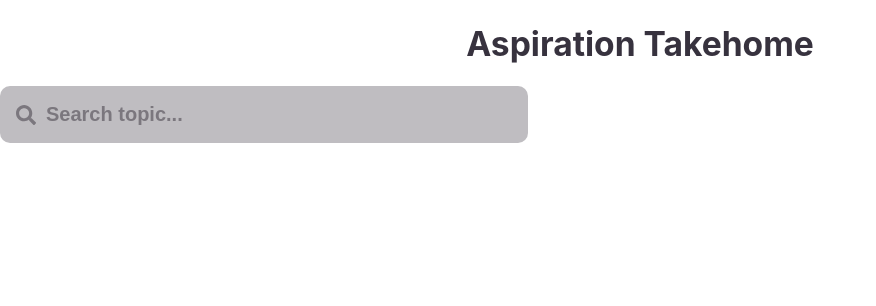
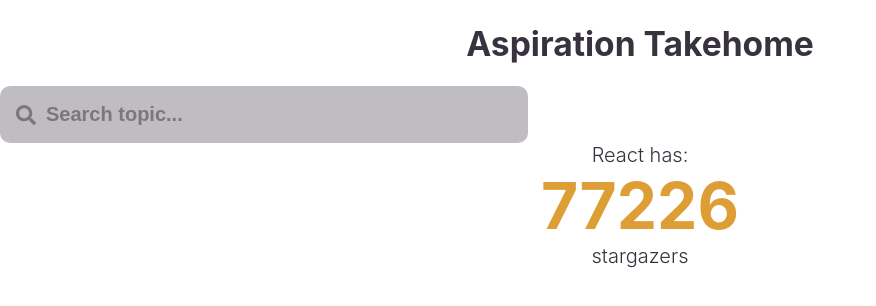
Before and after one commit to RaulECT/takehome, a React (Create React App) app: page / in a window 1280 px wide. Shown: the top 306 px of the page, without its empty margins (0-876 px from the left). Built offline with nearby package versions, Linux system fonts and the light colour scheme.

Commit message:
feat: TermsCounter component implemented

```diff
--- a/src/App.tsx
+++ b/src/App.tsx
@@ -1,13 +1,15 @@
 import React from 'react';
-import logo from './logo.svg';
 import './App.css';
 
 import Header from './Components/Header';
+import TermsCounter from './Components/TermsCounter';
 
 function App() {
   return (
     <div className="App">
       <Header titleText='Aspiration Takehome' placeholder='Search topic...' />
+
+      <TermsCounter term='React' count={77226} />
     </div>
   );
 }
--- /dev/null
+++ b/src/Components/Label/index.tsx
@@ -0,0 +1,10 @@
+import styled from '@emotion/styled/macro';
+
+import { COLORS, SIZES } from '../../Utils/generalStyles';
+
+export const Label = styled.p`
+  font-weight: 300;
+  font-size: ${SIZES.LABEL_TEXT};
+  color: ${COLORS.BLACK};
+  margin: 0;
+`;
--- /dev/null
+++ b/src/Components/TermsCounter/index.tsx
@@ -0,0 +1,29 @@
+import React from 'react';
+import styled from '@emotion/styled/macro';
+
+import { Label } from '../Label';
+import { COLORS, SIZES } from '../../Utils/generalStyles';
+
+type TermCounterProps = {
+  term: string;
+  count: number;
+};
+
+const Container = styled.section``;
+
+const CounterLabel = styled.p`
+  margin: 0;
+  color: ${COLORS.ORANGE};
+  font-size: ${SIZES.COUNTER_TEXT};
+  font-weight: bold;
+`;
+
+const TermsCounter: React.FC<TermCounterProps> = ({ term, count }) => (
+  <Container>
+    <Label>{term} has:</Label>
+    <CounterLabel>{count}</CounterLabel>
+    <Label>stargazers</Label>
+  </Container>
+);
+
+export default TermsCounter;
--- a/src/Utils/generalStyles.ts
+++ b/src/Utils/generalStyles.ts
@@ -1,7 +1,8 @@
 export const SIZES = {
   COUNTER_TEXT: '4rem',
   TITLE_TEXT: '2.1rem',
-  SEARCH_TEXT: '1.25rem'
+  SEARCH_TEXT: '1.25rem',
+  LABEL_TEXT: '1.25rem'
 };
 
 export const COLORS = {
```
